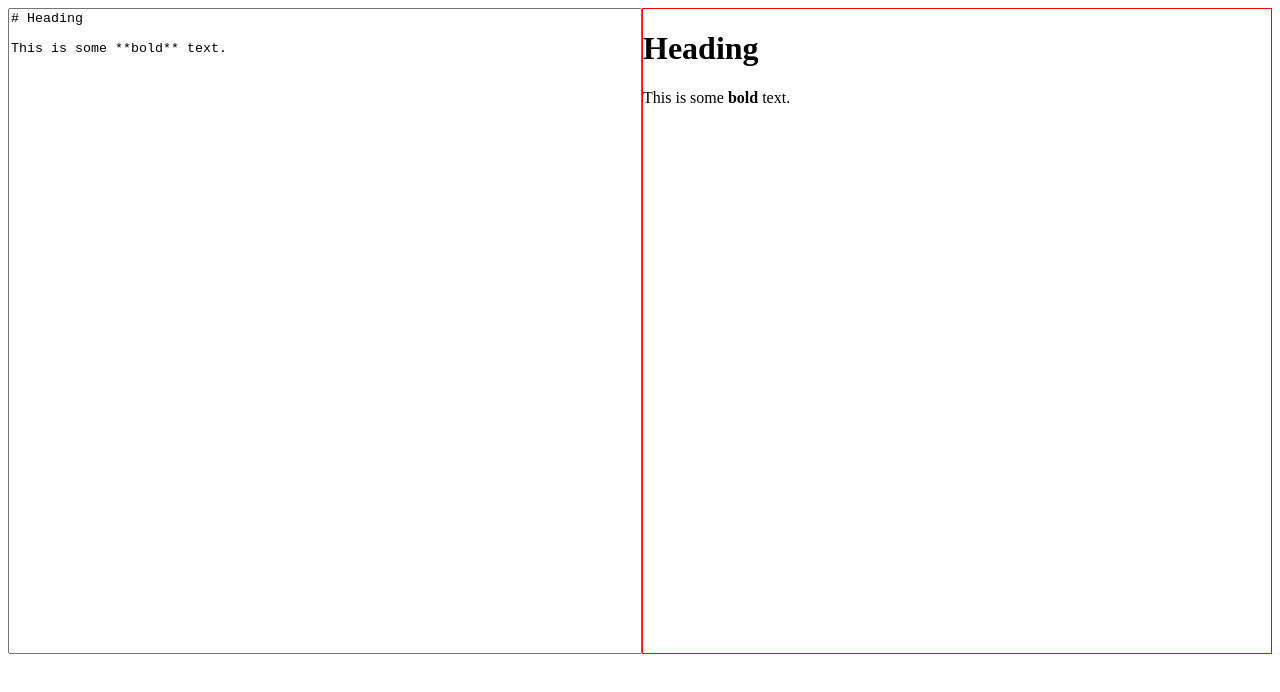
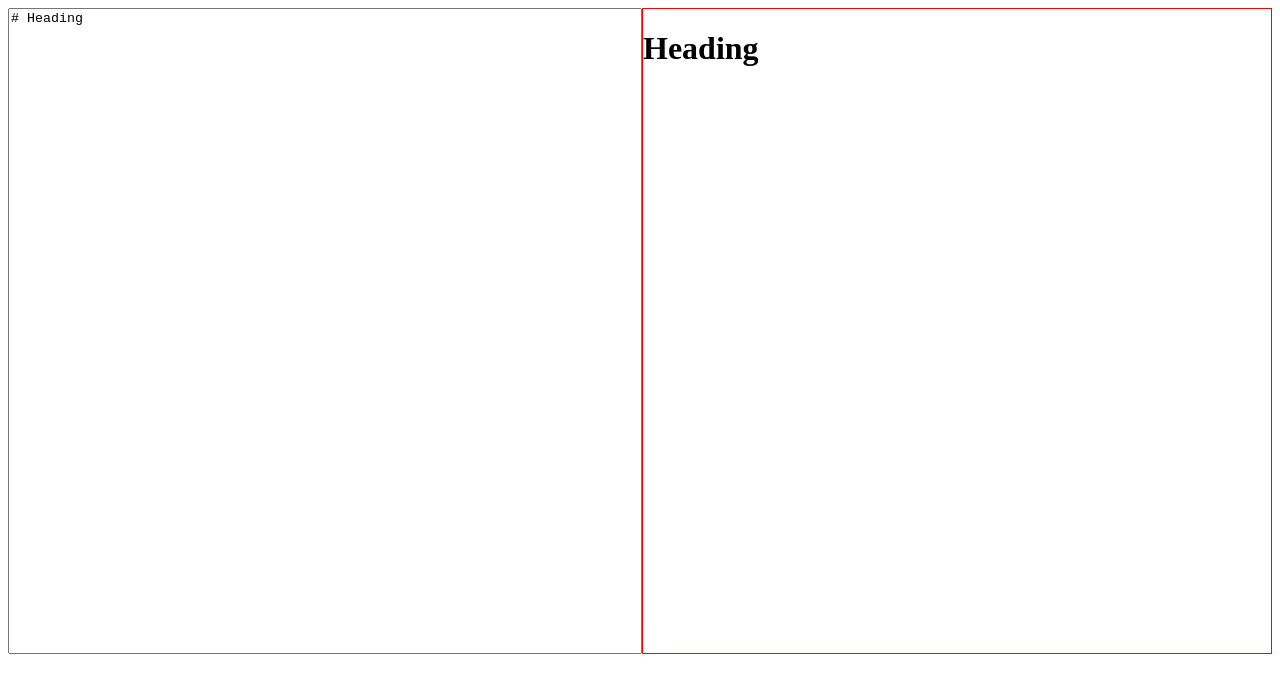
Before and after one commit to acciojob/markdown-CodeshShubh, a React app: page / in a window 1280 px wide. Shown: the top 692 px of the page. Built offline with nearby package versions, Linux system fonts and the light colour scheme.

Commit message:
completed

```diff
--- a/src/components/App.js
+++ b/src/components/App.js
@@ -2,7 +2,7 @@ import React, { useState } from 'react';
 import MarkdownEditor from './MarkdownEditor';
 
 const App =  ()=>{
-    const [markdownInput , setmarkdownInput] = useState('# Heading\n\nThis is some **bold** text.')
+    const [markdownInput , setmarkdownInput] = useState('# Heading')
       return(
         <div style={{display:'flex'}} className='app'>
             <textarea style={{width:'50%',  height:'50vw' , resize:'none'}}
```
